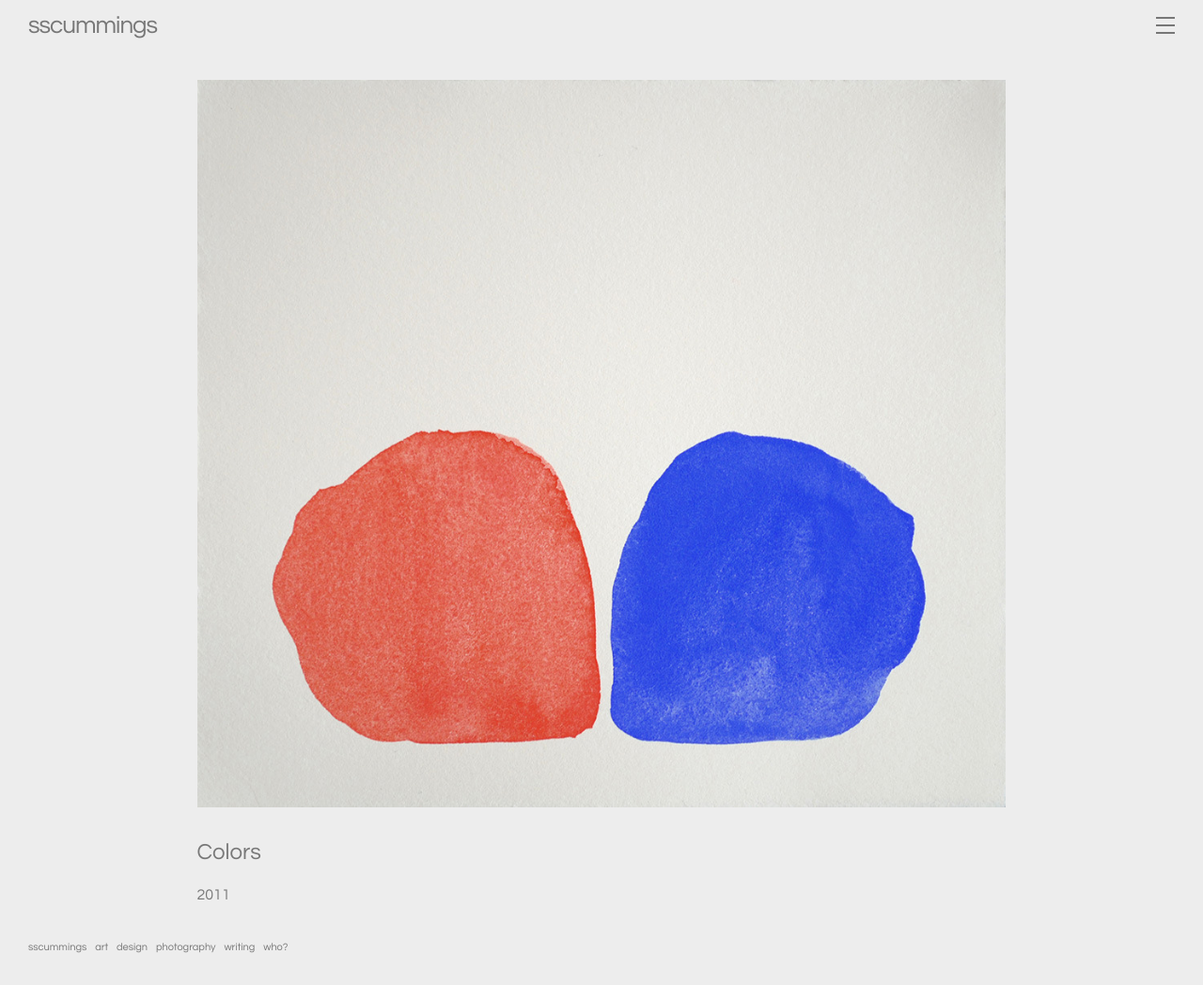
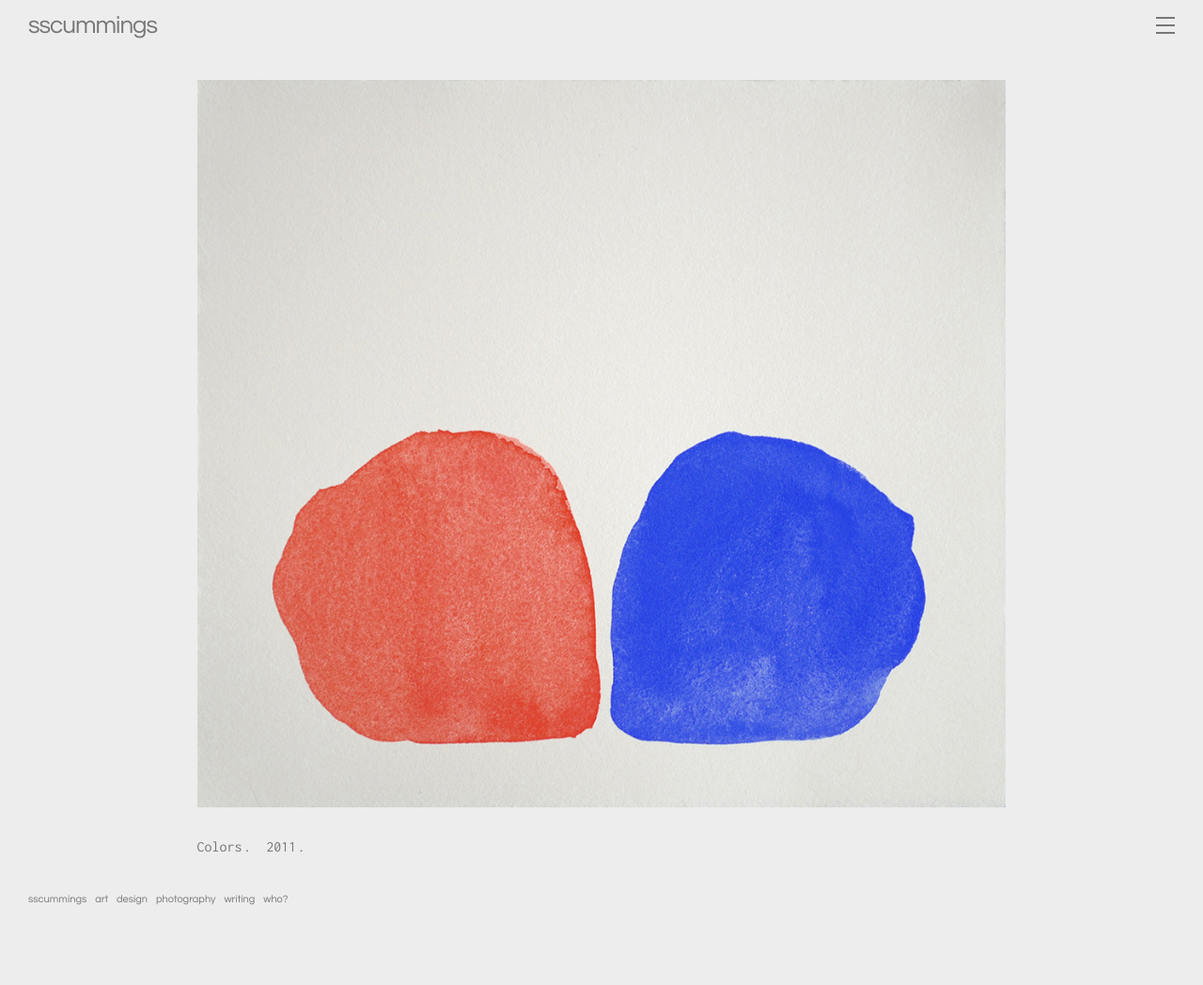
Before and after one commit to sscummings/sscummings.github.io, a Jekyll site: the page built from _art/2011-04-10-colors.md, in a window 1280 px wide. Shown: the whole page at 94% size. Built offline with Jekyll 4.4.1, drawn with Linux system fonts in a browser that asks for light colours; nearby versions of some CDN libraries; after the commit the page ends 997 px from its top, so only the background shows below that.

Commit message:
Standardize image details display across single and archive pages.

```diff
--- a/_sass/sscummings/_global.scss
+++ b/_sass/sscummings/_global.scss
@@ -3,3 +3,24 @@
 	background-repeat: no-repeat;
 	background-position: 50% 50%;
 }
+
+.image-details {
+	font-family: $font-mono;
+
+	.image-title {
+		font-size: $base-font-size;
+	}
+
+	.image-title,
+	span {
+		display: inline;
+		margin-bottom: 0;
+
+		&:after {
+			content: ".";
+			display: inline;
+			margin-left: .1em;
+			margin-right: .5em;
+		}
+	}
+}
```
